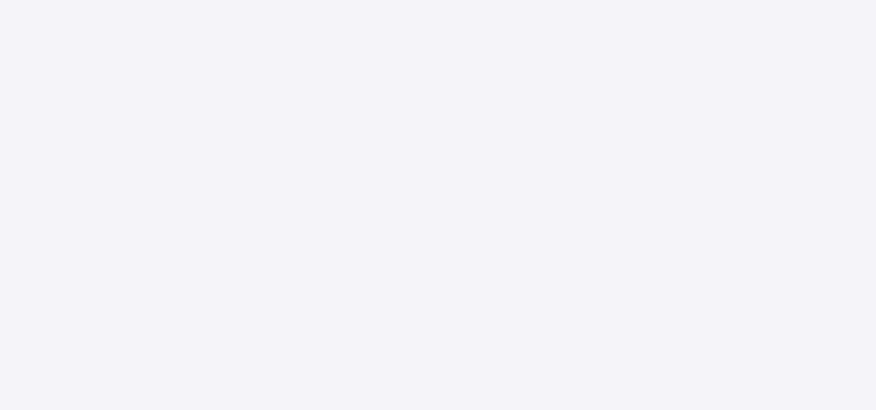
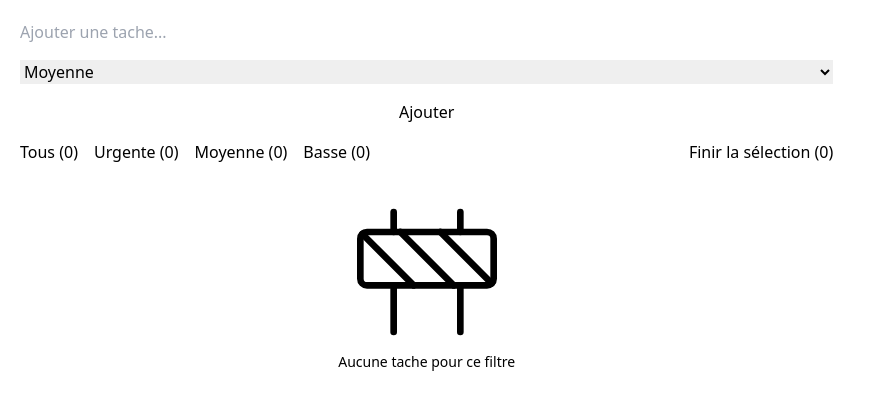
Before and after one commit to yasu19-dev/tpsreact, a React (Create React App) app: page / in a window 1280 px wide. Shown: the top 410 px of the page, without its empty margins (0-876 px from the left). Built offline with nearby package versions, Linux system fonts and the light colour scheme.

Commit message:
Todo initial commit

```diff
--- a/src/App.css
+++ /dev/null
@@ -1,83 +0,0 @@
-* {
-  box-sizing: border-box;
-}
-
-body {
-  margin: 0;
-  font-family: 'Segoe UI', Tahoma, Geneva, Verdana, sans-serif;
-  background-color: #f4f4f9;
-  color: #333;
-}
-
-.app-container {
-  max-width: 800px;
-  margin: 0 auto;
-  padding: 20px;
-  text-align: center;
-}
-
-.header h1 {
-  color: #2c3e50;
-  margin-bottom: 10px;
-}
-
-.alert-box {
-  background-color: #e3f2fd;
-  border-left: 5px solid #2196f3;
-  padding: 15px;
-  margin: 20px 0;
-  text-align: left;
-  border-radius: 4px;
-}
-
-.alert-box h3 {
-  margin-top: 0;
-  color: #0d47a1;
-}
-
-.code-block {
-  background-color: #282c34;
-  color: #61dafb;
-  padding: 15px;
-  border-radius: 6px;
-  font-family: 'Courier New', Courier, monospace;
-  margin: 10px 0 30px 0;
-  text-align: left;
-}
-
-.tp-grid {
-  display: grid;
-  grid-template-columns: repeat(auto-fit, minmax(200px, 1fr));
-  gap: 20px;
-  margin-top: 20px;
-}
-
-.tp-card {
-  background: white;
-  padding: 20px;
-  border-radius: 8px;
-  box-shadow: 0 2px 5px rgba(0,0,0,0.1);
-  transition: transform 0.2s;
-  text-align: left;
-}
-
-.tp-card:hover {
-  transform: translateY(-5px);
-}
-
-.branch-badge {
-  background-color: #e8f5e9;
-  color: #2e7d32;
-  padding: 4px 8px;
-  border-radius: 12px;
-  font-weight: bold;
-  font-size: 0.9em;
-}
-
-.footer {
-  margin-top: 50px;
-  color: #777;
-  font-size: 0.8em;
-  border-top: 1px solid #ddd;
-  padding-top: 10px;
-}
--- a/src/App.jsx
+++ b/src/App.jsx
@@ -1,11 +1,156 @@
-import React from 'react';
-import './App.css';
+import { useEffect, useState } from "react";
+import TodoItem from "./components/TodoItem";
+import { Construction } from "lucide-react";
 
 function App() {
+  const [input, setInput] = useState('');
+  const [priority, setPriority] = useState('Moyenne');
+
+  const savedTodos = localStorage.getItem('todos');
+  const initialTodos = savedTodos ? JSON.parse(savedTodos) : [];
+  const [todos, setTodos] = useState(initialTodos);
+  const [filter, setFilter] = useState('Tous');
+
+  useEffect(() => {
+    localStorage.setItem('todos', JSON.stringify(todos));
+  }, [todos])
+
+  function addTodo() {
+    if (input.trim() === '') {
+      alert('Veuillez entrer une tâche valide.');
+      return;
+    }
+    const newTodo = {
+      id: Date.now(),
+      text: input.trim(),
+      priority: priority,
+    };
+
+    const newTodos = [newTodo, ...todos];
+    setTodos(newTodos);
+    setInput('');
+    setPriority('Moyenne');
+  }
+
+  let filtredTodos = [];
+
+  if (filter === 'Tous') {
+    filtredTodos = todos;
+  } else {
+    filtredTodos = todos.filter((todo) => todo.priority === filter)
+  }
+
+  const urgentCount = todos.filter((t) => t.priority === 'Urgente').length;
+  const mediumCount = todos.filter((t) => t.priority === 'Moyenne').length;
+  const lowCount = todos.filter((t) => t.priority === 'Basse').length;
+
+  const totalCount = todos.length;
+
+  function deleteTodo(id) {
+    const newTodos = todos.filter((todo) => todo.id !== id);
+    setTodos(newTodos);
+  }
+
+  const [selectedTodos, setSelectedTodos] = useState(new Set());
+
+  function toggleSelectedTodo(id) {
+    const newSelected = new Set(selectedTodos)
+    if (newSelected.has(id)) {
+      newSelected.delete(id)
+    } else {
+      newSelected.add(id)
+    }
+    setSelectedTodos(newSelected)
+  }
+
+  function finishedSelected() {
+    const newTodos = todos.filter((todo) => {
+      if (selectedTodos.has(todo.id)) {
+        return false
+      } else {
+        return true
+      }
+    })
+    setTodos(newTodos)
+    setSelectedTodos(new Set())
+  }
+
+
   return (
-    <div>
-    </div>
-  );
+    <>
+      <div className="Flex justify-content-center">
+        <div className="w-2/3 flex flex-col gap-4 my-15 bg-base-300 p-5 rounded-2xl">
+          <div className="flex gap-4">
+            <input type="text" className="input w-full" placeholder="Ajouter une tache..."
+              value={input} onChange={(e) => setInput(e.target.value)} />
+          </div>
+          <select name="priority" id="priority" className="select w-full" value={priority} onChange={(e) => setPriority(e.target.value)}>
+            <option value="Urgente">Urgente</option>
+            <option value="Moyenne">Moyenne</option>
+            <option value="Basse">Basse</option>
+          </select>
+          <button className="btn btn-primary w-full" onClick={addTodo}>Ajouter</button>
+
+          <div className="space-y-2 flex-1 h-fit">
+            <div className="flex item-center justify-between">
+              <div className="flex flex-wrap gap-4">
+                <button
+                  className={`btn btn-soft ${filter === 'Tous' ? 'btn-primary' : ''}`}
+                  onClick={() => setFilter('Tous')}
+                >Tous ({totalCount})</button>
+
+                <button
+                  className={`btn btn-soft ${filter === 'Urgente' ? 'btn-primary' : ''}`}
+                  onClick={() => setFilter('Urgente')}
+                >Urgente ({urgentCount})</button>
+
+                <button
+                  className={`btn btn-soft ${filter === 'Moyenne' ? 'btn-primary' : ''}`}
+                  onClick={() => setFilter('Moyenne')}
+                >Moyenne ({mediumCount})</button>
+
+                <button
+                  className={`btn btn-soft ${filter === 'Basse' ? 'btn-primary' : ''}`}
+                  onClick={() => setFilter('Basse')}
+                >Basse ({lowCount})</button>
+
+              </div>
+              <button className="btn btn-primary"
+                disabled={selectedTodos.size == 0}
+                onClick={finishedSelected}
+              >
+                Finir la sélection ({selectedTodos.size})
+              </button>
+            </div>
+
+
+
+            {filtredTodos.length > 0 ? (
+              <ul className="divide-y divide-primary/20">
+                {filtredTodos.map((todo) => (
+                  <li key={todo.id}>
+                    <TodoItem
+                      todo={todo}
+                      onDelete={() => deleteTodo(todo.id)}
+                      isSelected={selectedTodos.has(todo.id)}
+                      onToggleSelect={toggleSelectedTodo} />
+                  </li>
+                ))}
+              </ul>
+            ) : (
+              <div className="flex justify-center items-center flex-col p-5">
+                <div>
+                  <Construction strokeWidth={1} className="w-40 h-40 text-primary" />
+                </div>
+                <p className="text-sm">Aucune tache pour ce filtre</p>
+              </div>
+            )}
+          </div>
+        </div>
+      </div>
+
+    </>
+  )
 }
 
-export default App;
+export default App
--- /dev/null
+++ b/src/components/TodoItem.jsx
@@ -0,0 +1,32 @@
+import { Trash } from "lucide-react";
+
+const TodoItem = ({ todo, onDelete, isSelected, onToggleSelect }) => {
+  return (
+    <li className="p-3">
+      <div className="flex justify-between items-center">
+        <div className="flex item-center gap-2">
+          <input type="checkbox"
+            className="checkbox checkbox-primary checkbox-sm"
+            checked={isSelected}
+            onChange={() => onToggleSelect(todo.id)}
+          />
+          <span className="text-md font-bold">
+            <span>{todo.text}</span>
+          </span>
+          <span className={`badge badge-sm badge-soft ${todo.priority === 'Urgente' ? 'badge-error' : todo.priority === 'Moyenne' ? 'badge-warning' : 'badge-success'}`}>
+            {todo.priority}
+          </span>
+        </div>
+        <div>
+          <button className="btn btn-sm btn-error btn-soft"
+            onClick={onDelete}>
+            <Trash className="w-4 h-4" />
+          </button>
+        </div>
+
+      </div>
+    </li>
+  )
+}
+
+export default TodoItem
--- /dev/null
+++ b/src/index.css
@@ -0,0 +1,3 @@
+@tailwind base;
+@tailwind components;
+@tailwind utilities;
--- a/src/index.js
+++ b/src/index.js
@@ -1,3 +1,5 @@
+
+import './index.css' // C'est CA qui charge Tailwind
 import React from 'react';
 import ReactDOM from 'react-dom/client';
 import App from './App';
--- /dev/null
+++ b/tailwind.config.js
@@ -0,0 +1,12 @@
+/** @type {import('tailwindcss').Config} */
+module.exports = {
+  content: [
+    "./src/**/*.{js,jsx,ts,tsx}",
+  ],
+  theme: {
+    extend: {},
+  },
+  plugins: [
+    require('daisyui'),
+  ],
+}
```
Also changed, not shown: package.json (+7 -0 lines), 1 other file (tests, documents, lock files or other folders).
